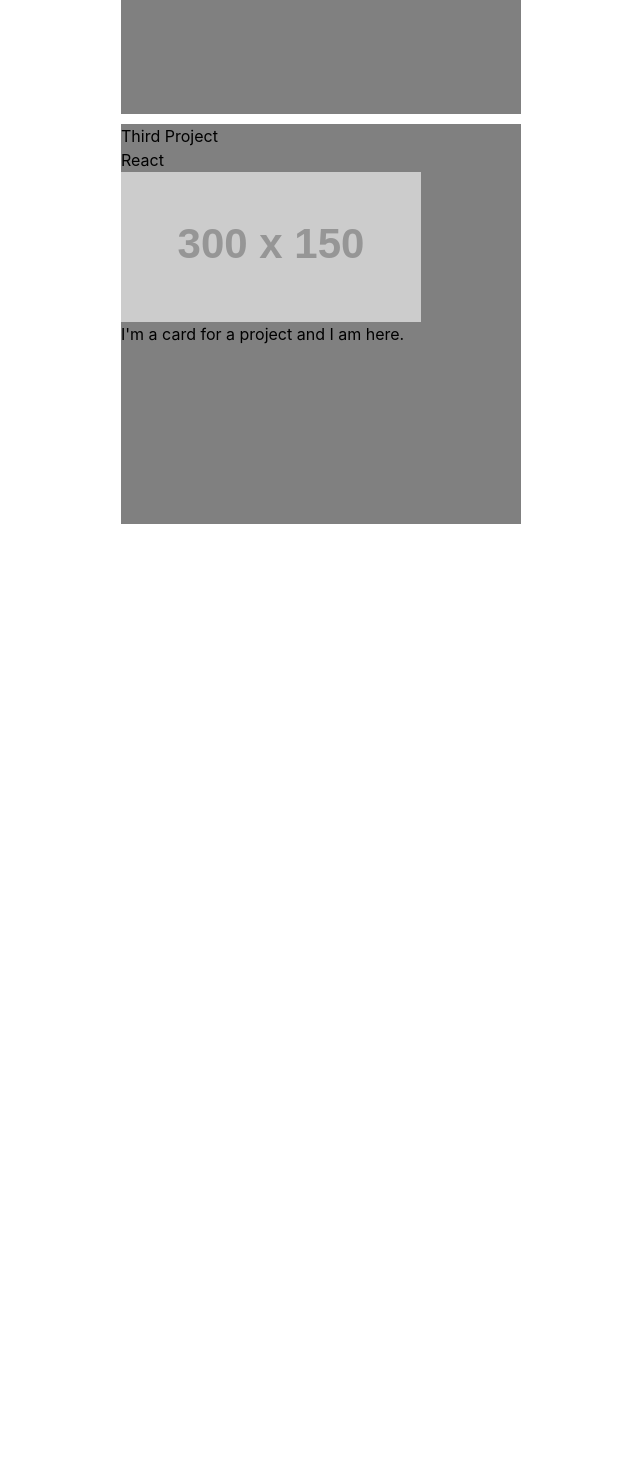
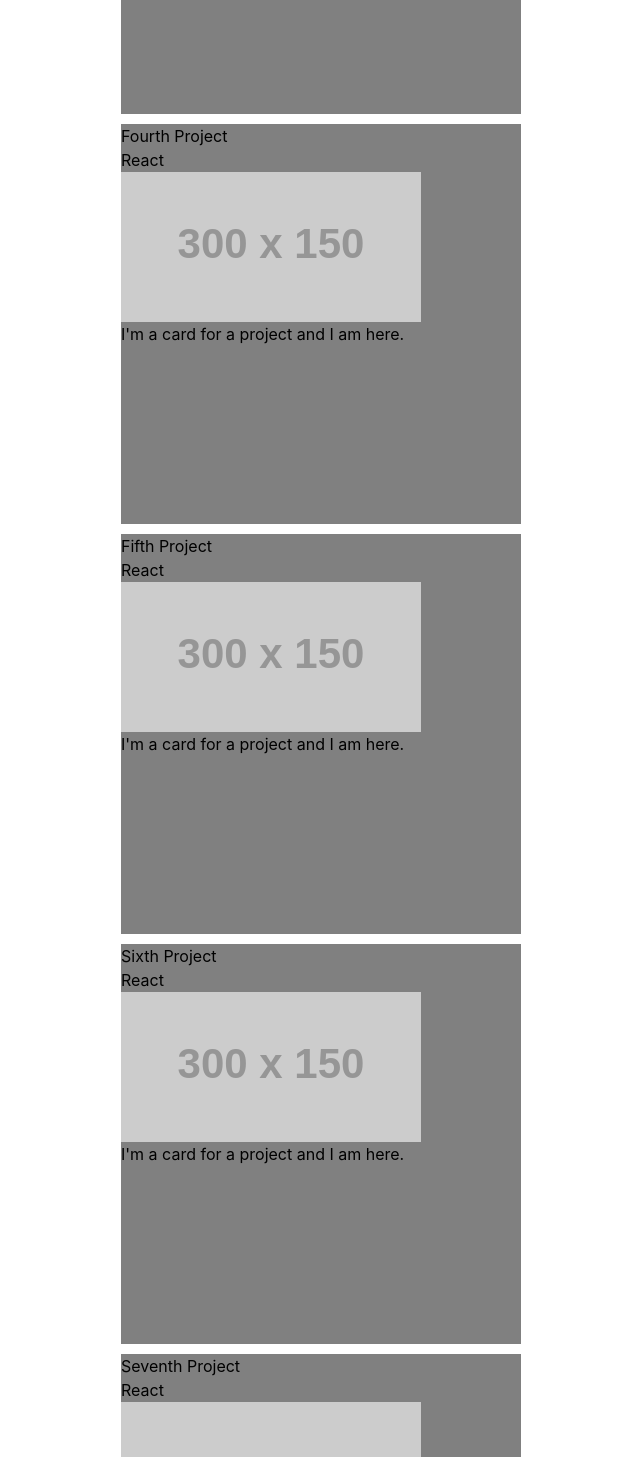
Before and after one commit to brett-ranieri/web-port-react, a React (Create React App) app: page / in a window 1280 px wide. Shown: the part 1540-2997 px from the top of the page, without its empty margins (319-959 px from the left). Before the commit the page ends 2064 px from the top, so only its background shows below. Built offline with nearby package versions, Linux system fonts and the light colour scheme.

Commit message:
add project description

```diff
--- a/src/projectData.js
+++ b/src/projectData.js
@@ -3,20 +3,49 @@
 		name: "First Fun Project",
 		languages: "HTML, CSS",
 		number: 1,
+		description:
+			"Lorem Ipsum is simply dummy text of the printing and typesetting industry. Lorem Ipsum has been the industry's standard dummy text ever since the 1500s, when an unknown printer took a galley of type and scrambled it to make a type specimen book. It has survived not only five centuries, but also the leap into electronic typesetting, remaining essentially unchanged. It was popularised in the 1960s with the release of Letraset sheets containing Lorem Ipsum passages, and more recently with desktop publishing software like Aldus PageMaker including versions of Lorem Ipsum.",
 	},
 	{
 		name: "Second Project",
 		languages: "JavaScript",
 		number: 2,
+		description:
+			"Lorem Ipsum is simply dummy text of the printing and typesetting industry. Lorem Ipsum has been the industry's standard dummy text ever since the 1500s, when an unknown printer took a galley of type and scrambled it to make a type specimen book. It has survived not only five centuries, but also the leap into electronic typesetting, remaining essentially unchanged. It was popularised in the 1960s with the release of Letraset sheets containing Lorem Ipsum passages, and more recently with desktop publishing software like Aldus PageMaker including versions of Lorem Ipsum.",
 	},
 	{
 		name: "Third Project",
 		languages: "React",
 		number: 3,
+		description:
+			"Lorem Ipsum is simply dummy text of the printing and typesetting industry. Lorem Ipsum has been the industry's standard dummy text ever since the 1500s, when an unknown printer took a galley of type and scrambled it to make a type specimen book. It has survived not only five centuries, but also the leap into electronic typesetting, remaining essentially unchanged. It was popularised in the 1960s with the release of Letraset sheets containing Lorem Ipsum passages, and more recently with desktop publishing software like Aldus PageMaker including versions of Lorem Ipsum.",
 	},
 	{
-		name: "Third Project",
+		name: "Fourth Project",
 		languages: "React",
 		number: 4,
+		description:
+			"Lorem Ipsum is simply dummy text of the printing and typesetting industry. Lorem Ipsum has been the industry's standard dummy text ever since the 1500s, when an unknown printer took a galley of type and scrambled it to make a type specimen book. It has survived not only five centuries, but also the leap into electronic typesetting, remaining essentially unchanged. It was popularised in the 1960s with the release of Letraset sheets containing Lorem Ipsum passages, and more recently with desktop publishing software like Aldus PageMaker including versions of Lorem Ipsum.",
+	},
+	{
+		name: "Fifth Project",
+		languages: "React",
+		number: 5,
+		description:
+			"Lorem Ipsum is simply dummy text of the printing and typesetting industry. Lorem Ipsum has been the industry's standard dummy text ever since the 1500s, when an unknown printer took a galley of type and scrambled it to make a type specimen book. It has survived not only five centuries, but also the leap into electronic typesetting, remaining essentially unchanged. It was popularised in the 1960s with the release of Letraset sheets containing Lorem Ipsum passages, and more recently with desktop publishing software like Aldus PageMaker including versions of Lorem Ipsum.",
+	},
+	{
+		name: "Sixth Project",
+		languages: "React",
+		number: 6,
+		description:
+			"Lorem Ipsum is simply dummy text of the printing and typesetting industry. Lorem Ipsum has been the industry's standard dummy text ever since the 1500s, when an unknown printer took a galley of type and scrambled it to make a type specimen book. It has survived not only five centuries, but also the leap into electronic typesetting, remaining essentially unchanged. It was popularised in the 1960s with the release of Letraset sheets containing Lorem Ipsum passages, and more recently with desktop publishing software like Aldus PageMaker including versions of Lorem Ipsum.",
+	},
+	{
+		name: "Seventh Project",
+		languages: "React",
+		number: 7,
+		description:
+			"Lorem Ipsum is simply dummy text of the printing and typesetting industry. Lorem Ipsum has been the industry's standard dummy text ever since the 1500s, when an unknown printer took a galley of type and scrambled it to make a type specimen book. It has survived not only five centuries, but also the leap into electronic typesetting, remaining essentially unchanged. It was popularised in the 1960s with the release of Letraset sheets containing Lorem Ipsum passages, and more recently with desktop publishing software like Aldus PageMaker including versions of Lorem Ipsum.",
 	},
 ];
```
